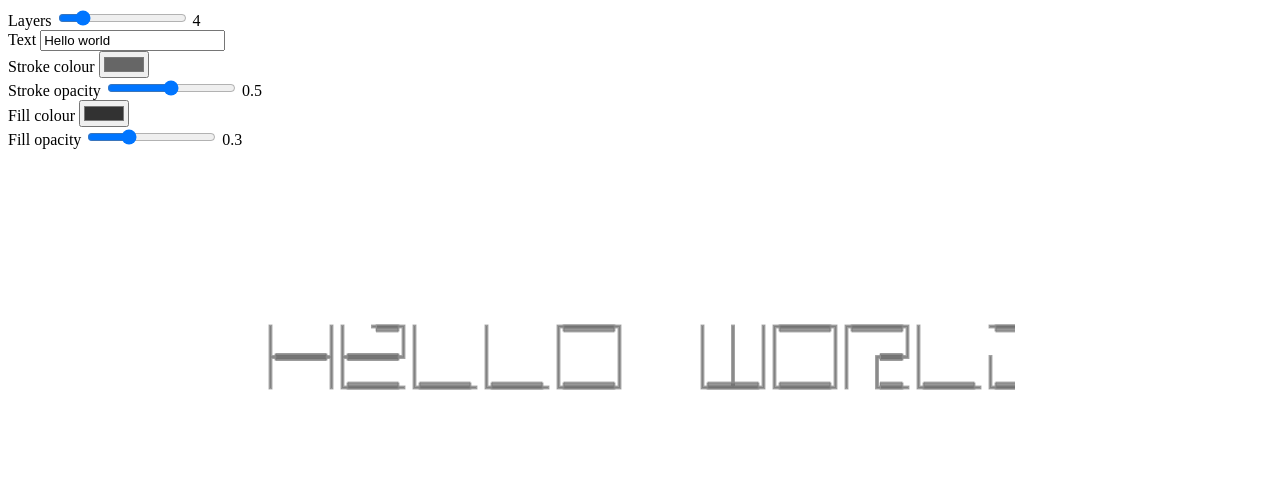
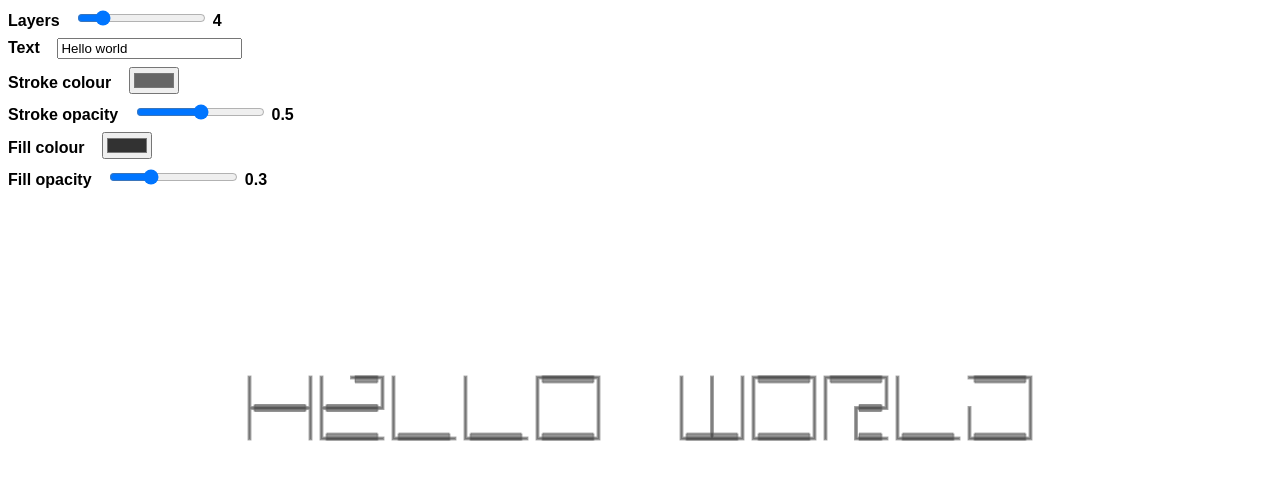
Before and after one commit to velvetkevorkian/modulo-study, a Vue app: page / in a window 1280 px wide. Shown: the top 480 px of the page. Built offline with nearby package versions, Linux system fonts and the light colour scheme.

Commit message:
Better layout.

```diff
--- a/src/App.vue
+++ b/src/App.vue
@@ -66,7 +66,24 @@ export default {
 </script>
 
 <style lang="scss">
+  body {
+    margin: 0;
+  }
+
   label {
     display: block;
+    font-family: sans-serif;
+    font-weight: 600;
+    margin-bottom: 0.5em;
+  }
+
+  input {
+    margin-left: 1em;
+  }
+
+  form {
+    background: rgba(255, 255, 255, 0.7);
+    padding: 0.5em;
+    position: absolute;
   }
 </style>
--- a/src/components/Modulo.vue
+++ b/src/components/Modulo.vue
@@ -1,14 +1,14 @@
 <template>
-  <div class='wrapper'>
+  <div class='wrapper' ref='wrapper'>
     <svg @click.prevent='layers = layersArray()'
     xmlns='http://www.w3.org/2000/svg'
-    viewbox='0 0 750 450'
-    width='750' height='450'>
+    :viewbox='viewbox'
+    >
       <text
       v-for='layer in layerCount'
       :key='layer'
       :style='svgStyle + layers[layer]'
-      x='0' y='65'>
+      :x='width/2' :y='height/2 + 40'>
         {{text}}
       </text>
     </svg>
@@ -19,7 +19,9 @@
 export default {
   data: function() {
     return {
-      layers: this.layersArray()
+      layers: this.layersArray(),
+      width: 1000,
+      height: 500
     }
   },
 
@@ -37,6 +39,10 @@ export default {
       return parseInt(this.layersProp)
     },
 
+    viewbox() {
+      return `0 0 ${this.width} ${this.height}`
+    },
+
     svgStyle() {
       return `
         stroke: ${this.hexToRGBA(this.strokeColor, this.strokeOpacity)};
@@ -45,7 +51,17 @@ export default {
     }
   },
 
+  mounted() {
+    window.addEventListener('resize', this.handleResize)
+    this.handleResize()
+  },
+
   methods: {
+    handleResize() {
+      this.width = this.$refs.wrapper.offsetWidth
+      this.height = this.$refs.wrapper.offsetHeight
+    },
+
     layersArray() {
       let layers = []
       let numbers = []
@@ -80,15 +96,23 @@ export default {
   .wrapper {
     display: flex;
     height: 100vh;
+    width: 95%;
+    margin: 0 auto;
     align-items: center;
     justify-content: center;
   }
 
+  svg {
+    overflow: visible;
+    width: 100%;
+    height: 100%;
+  }
+
   text {
     font-size: 4em;
-    mix-blend-mode: color-dodge;
     user-select: none;
     stroke-width: 1px;
+    text-anchor: middle;
   }
 
   $variants: Background, Angled, Horizontal, Inline, Outline, Regular, Rounded, Vertical;
@@ -100,6 +124,7 @@ export default {
         font-family: "Modulo#{$n}-#{$v}";
         font-style: normal;
         font-weight: normal;
+        font-display: block;
         src: url("./../assets/modulo/Modulo#{$n}-#{$v}.woff") format("woff");
       }
     }
```
